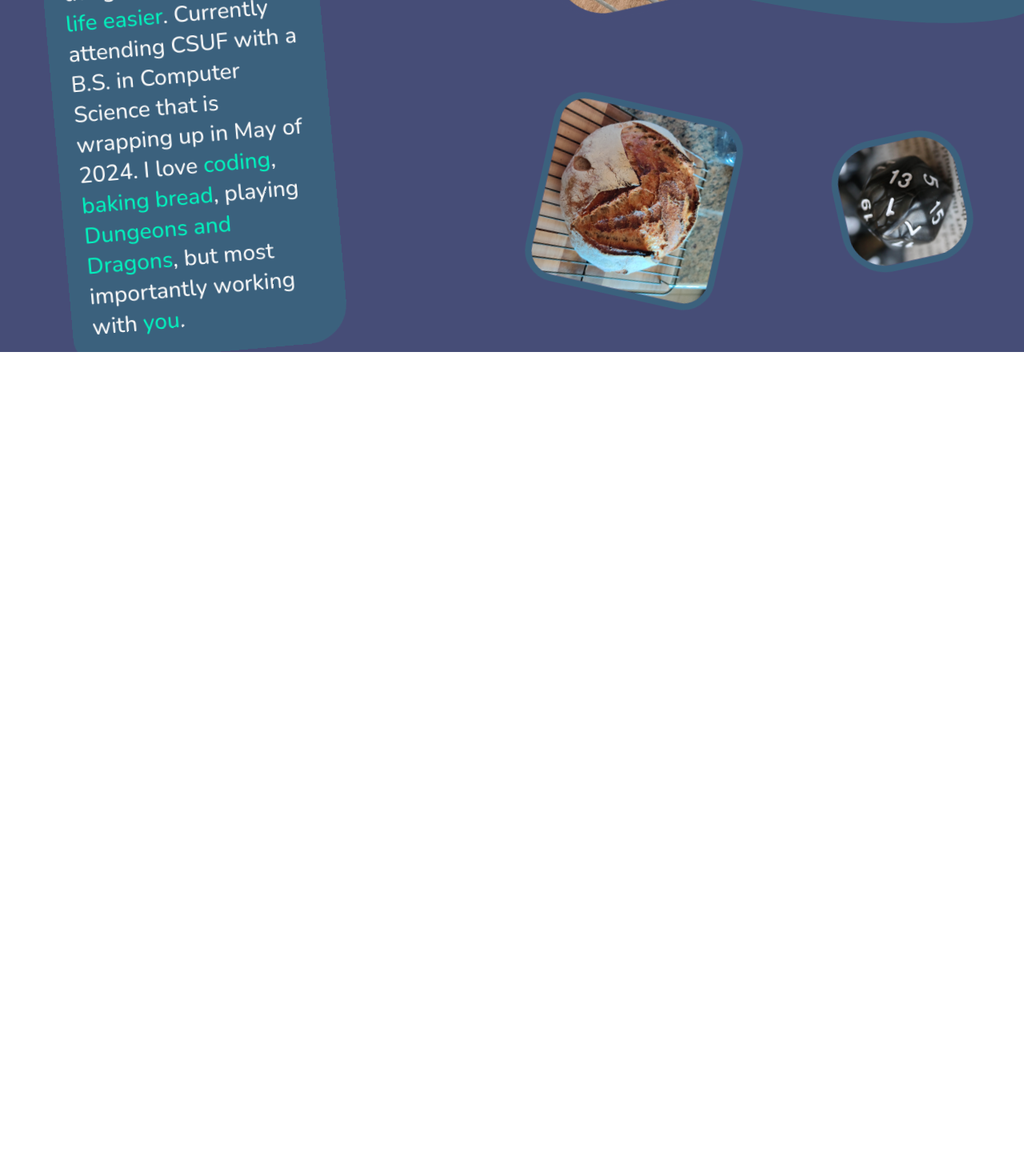
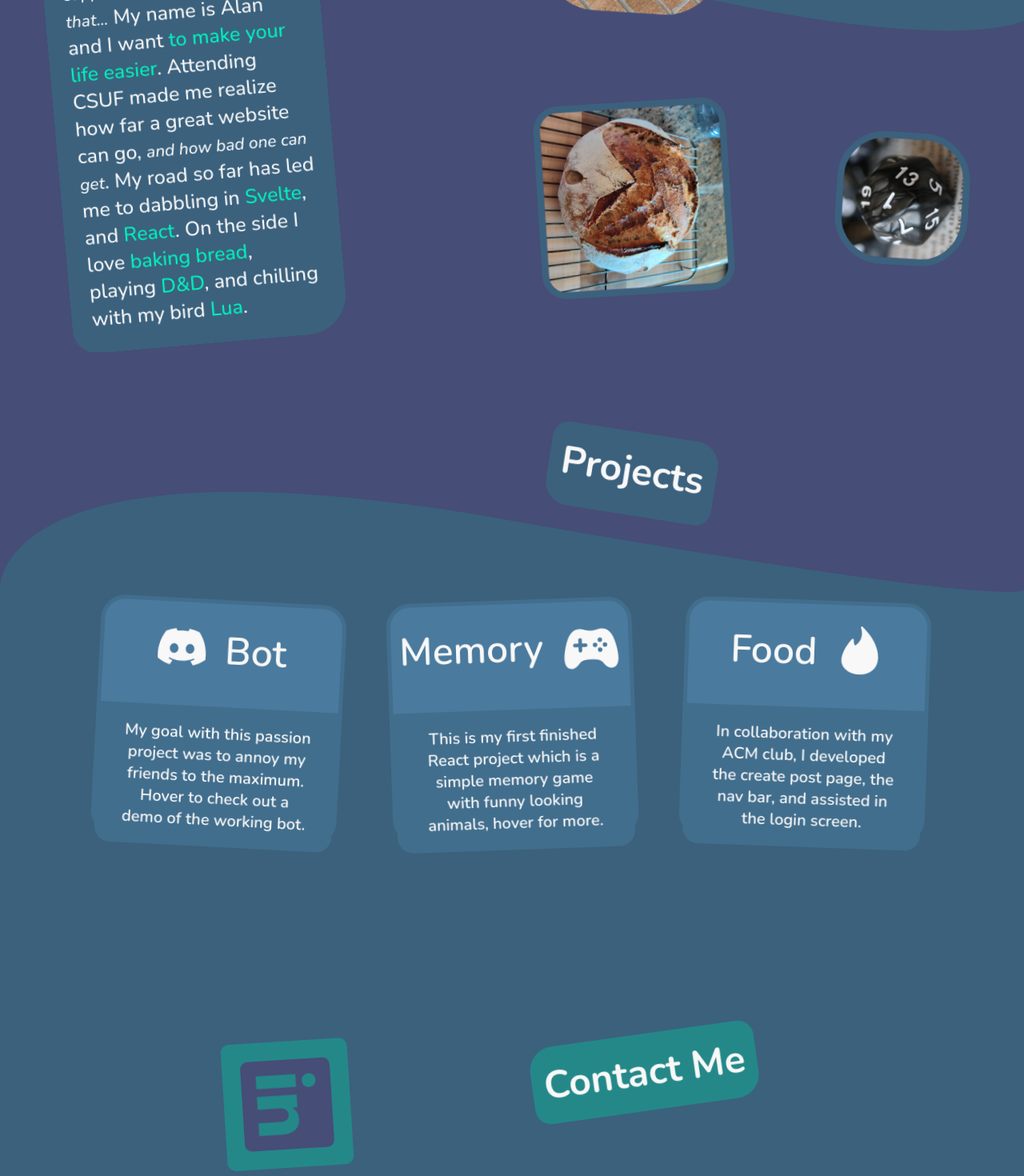
Before and after one commit to AlanCortez1337/portfolio, a React (Vite) app: page / in a window 1280 px wide. Shown: the part 1160-2630 px from the top of the page at 80% size. Before the commit the page ends 1600 px from the top, so only its background shows below. Built offline with nearby package versions, Linux system fonts and the light colour scheme.

Commit message:
finished optimizing website for laptop

```diff
--- a/src/App.jsx
+++ b/src/App.jsx
@@ -1,5 +1,5 @@
 import Wave from "./components/wave"
-import Badge from "./components/badge"
+import Badge from "./components/badges"
 import Blurp from "./components/content-info"
 import Card from "./components/projectCard"
 import './App.css'
@@ -24,7 +24,7 @@ function App() {
         </div>
         <Wave shape={3}></Wave>
       </section>
-      {/* <section className="projects">
+      <section className="projects">
         <div className="project-grid">
           <Blurp type={'project'}/>
           <Card type={0}/>
@@ -37,7 +37,7 @@ function App() {
         <Blurp type={'contact'}/>
         <Wave shape={5}></Wave>
         <Wave shape={6}></Wave>
-      </section> */}
+      </section>
     </>
   )
 }
--- a/src/components/badge.jsx
+++ b/src/components/badges.jsx
@@ -42,7 +42,7 @@ function BadgeImage({badgeName}) {
                 <motion.img
                     style={{borderRadius: '20px'}}
                     animate={{ rotate: -360, y: '-3vh', borderRadius: '80px' }}
-                    whileHover={{scale: 0.9}}
+                    whileHover={{scale: 1.1}}
                     transition={badgeBounce}
                     src={LuaBadge} alt="me" className="badge" width={175} height={175}
                 />
@@ -51,7 +51,7 @@ function BadgeImage({badgeName}) {
                 <motion.img
                     style={{borderRadius: '30px'}}
                     animate={{ rotate: -360, y: '3vh', borderRadius: '90px' }}
-                    whileHover={{scale: 1.2}}
+                    whileHover={{scale: 0.9}}
                     transition={badgeBounce}
                     src={BreadBadge} alt="me" className="badge" width={225} height={225}
                 />
--- a/src/components/content-info.jsx
+++ b/src/components/content-info.jsx
@@ -1,4 +1,4 @@
-import Badge from "./badge"
+import Badge from "./badges"
 import { motion } from "framer-motion"
 import '../App.css'
 
@@ -84,11 +84,11 @@ function Info({type}) {
                         whileHover={{rotate: 0}}
                         whileTap={{scale: 0.95}}
                     >
-                        I am a simple man with the goal, <span className="highlight">to make your life easier</span>.
-                        Currently attending CSUF with a B.S. in Computer Science that is wrapping up in May of 2024.
-                        I love <span className="highlight">coding</span>, <span className="highlight">baking bread</span>,
-                        playing <span className="highlight">Dungeons and Dragons</span>, but most importantly working with
-                        <span className="highlight"> you</span>.
+                        Hey, how's it going? <i>Well I suppose you can't answer that...</i> My name is Alan and I want <span className="highlight">to make your life easier</span>.
+                        Attending CSUF made me realize how far a great website can go, <i>and how bad one can get</i>.
+                        My road so far has led me to dabbling in <span className="highlight">Svelte</span>, and <span className="highlight">React</span>.
+                        On the side I love <span className="highlight">baking bread</span>,
+                        playing <span className="highlight">D&D</span>, and chilling with my bird <span className="highlight">Lua</span>.
                     </motion.p>
                 </div>
             }
--- a/src/index.css
+++ b/src/index.css
@@ -14,11 +14,12 @@
   --purple1shadow: #626daa;
   --greenHighlist: #02F1BD;
   --textColor: #f8f8f8;
-
+  --scrollBarThumb: #444B74;
+  --scrollBarBackground: #1F7475;
 }
 /* scrollbar */
 * {
-  scrollbar-color:var(--purple1) var(--cyan);
+  scrollbar-color: var(--scrollBarThumb) var(--scrollBarBackground);
   scrollbar-width: thin;
 }
 
@@ -27,11 +28,11 @@
 }
 
 ::-webkit-scrollbar-track {
-  background-color: var(--cyan);
+  background-color: var(--scrollBarBackground);
 }
 
 ::-webkit-scrollbar-thumb {
-  background-color: var(--purple1);
+  background-color: var(--scrollBarThumb);
 }
 
 
@@ -238,7 +239,9 @@ body, button {
   color: var(--greenHighlist);
 }
 
-
+.blurp-abt i {
+  font-size: smaller;
+}
 
 .wave-3-svg {
   position: relative;
@@ -590,7 +593,7 @@ body, button {
   }
 
   .blurp-abt p {
-    font-size: 28px;
+    font-size: 25px;
     top: -30px;
     right: 50px;
   }
@@ -623,7 +626,6 @@ body, button {
     background-position: 0% 100%;
     border-radius: 30px;
   }
-
 
   /* Memory Game Gif */
 
@@ -680,7 +682,8 @@ body, button {
   .contact-blurp button {
     /* styles */
     font-size: 28px;
-    width: 50%;
+    position: relative;
+    bottom: 25px;
   }
 
   .contact-blurp footer {
@@ -696,7 +699,14 @@ body, button {
     /* outer alignment */
     position: relative;
     left: 50px;
-    top: 130px;
+    top: 90px;
+  }
+
+  .linkedIn-badge {
+    /* styles */
+    width: 8em;
+    height: 8em;
+    font-size: 16px;
   }
 
   .resume-badge {
@@ -865,7 +875,7 @@ body, button {
   }
 
   .blurp-abt p {
-    font-size: 20px;
+    font-size: 18px;
     font-weight: 500;
     width: 100%;
     background-color: var(--purple2);
```
